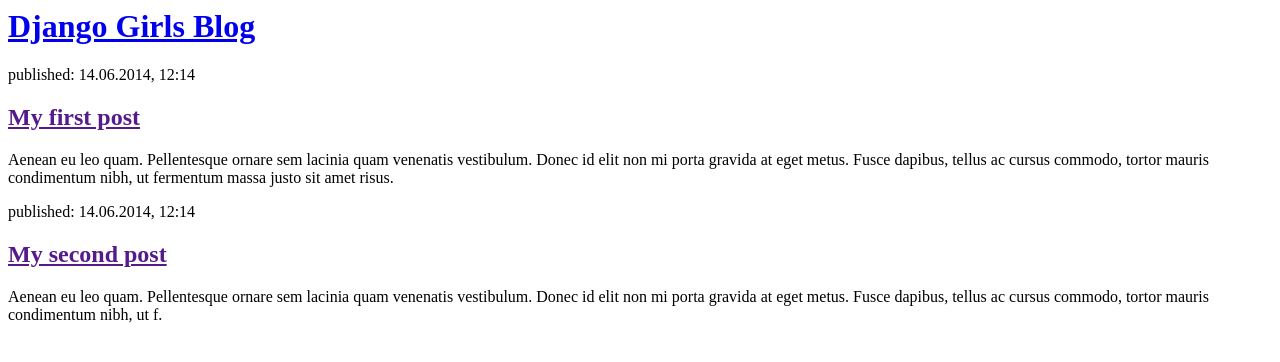
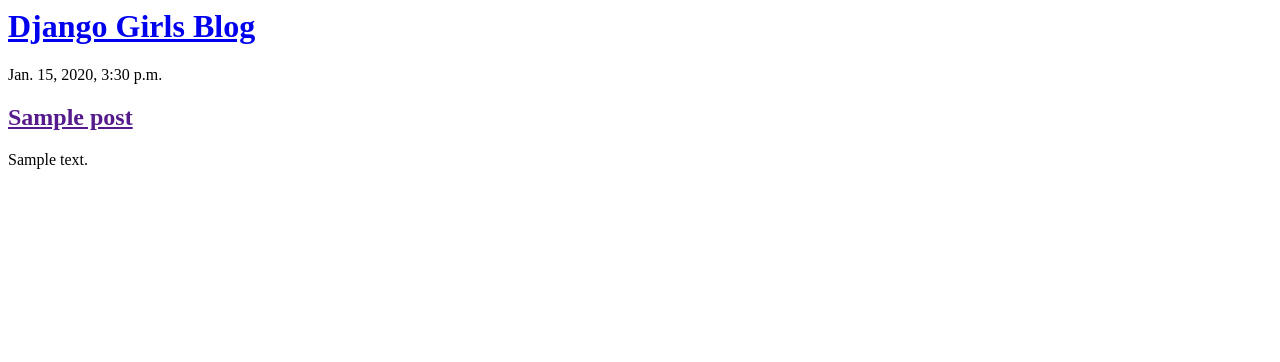
Before and after one commit to Dhayanithi-K/my-first-blog, a Django app: template blog/templates/blog/post_list.html in a window 1280 px wide. Shown: the top 362 px of the page. Run offline with Django 3.2, Linux system fonts and the light colour scheme; the template is opened without the code that fills it: values that come from a table or form of the project are taken from there, others are empty; tables that the repository leaves empty hold one stand-in row (values such as "Sample post").

Commit message:
Changed html and views to display model data

```diff
--- a/blog/templates/blog/post_list.html
+++ b/blog/templates/blog/post_list.html
@@ -8,15 +8,11 @@
         </div>
 
         <div>
-            <p>published: 14.06.2014, 12:14</p>
-            <h2><a href="">My first post</a></h2>
-            <p>Aenean eu leo quam. Pellentesque ornare sem lacinia quam venenatis vestibulum. Donec id elit non mi porta gravida at eget metus. Fusce dapibus, tellus ac cursus commodo, tortor mauris condimentum nibh, ut fermentum massa justo sit amet risus.</p>
-        </div>
-
-        <div>
-            <p>published: 14.06.2014, 12:14</p>
-            <h2><a href="">My second post</a></h2>
-            <p>Aenean eu leo quam. Pellentesque ornare sem lacinia quam venenatis vestibulum. Donec id elit non mi porta gravida at eget metus. Fusce dapibus, tellus ac cursus commodo, tortor mauris condimentum nibh, ut f.</p>
+        	{% for post in posts %}
+        		<p>{{post.published_date}}</p>
+        		<h2> <a href="">{{post.title}}</a></h2>
+        		<p>{{ post.text|linebreaksbr }}</p>
+        	{% endfor %}
         </div>
     </body>
 </html>
--- a/blog/views.py
+++ b/blog/views.py
@@ -1,8 +1,11 @@
 from django.shortcuts import render
+from .models import Post
+from django.utils import timezone
 from django.http import HttpResponse
 
 # Create your views here.
 
 def path_list(request):
+	posts = Post.objects.filter(published_date__lte=timezone.now()).order_by('published_date')
 	response=HttpResponse('<div style="color:red"><a href="www.google.com">Hello Welcome to my view</div>')
-	return render(request,'blog/post_list.html',{})
+	return render(request,'blog/post_list.html',{'posts':posts})
```
